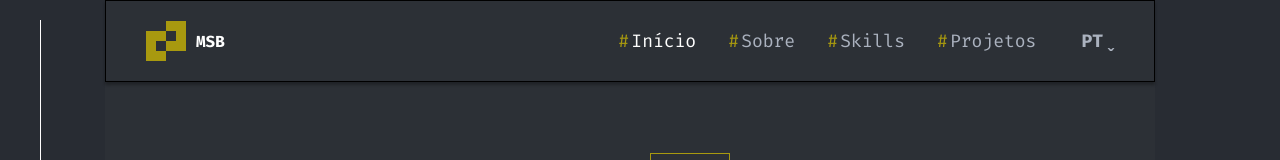
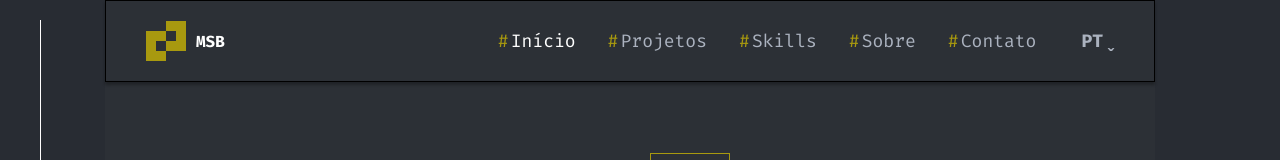
Before and after one commit to marconesdb/novo_portifolio, a React (Vite) app: page / in a window 1280 px wide. Shown: the top 160 px of the page. Built offline with nearby package versions, Linux system fonts and the light colour scheme.

Commit message:
Correção dos Links da Navbar

```diff
--- a/src/components/Header/Header.tsx
+++ b/src/components/Header/Header.tsx
@@ -54,9 +54,10 @@ const Header: React.FC = () => {
         <NavMenu isOpen={isOpen}>
           <Nav>
             <NavItemHome href="#início">Início</NavItemHome>
+            <NavItem href="#projetos">Projetos</NavItem>
+            <NavItem href="#skills">Skills</NavItem>
             <NavItem href="#sobre">Sobre</NavItem>
-            <NavItem href="#skills">Skills</NavItem>
-            <NavItem href="#projetos">Projetos</NavItem>
+            <NavItem href="#contato">Contato</NavItem>
             <Dropdown>
               <DropdownToggle onClick={toggleDropdown}>
                 PT
--- a/src/sections/Home/Home.styles.ts
+++ b/src/sections/Home/Home.styles.ts
@@ -18,6 +18,7 @@ export const ContentWrapper = styled.div`
   justify-content: space-between;
   width: 100%;
   max-width: 1200px; /* Ajuste conforme necessário */
+
 `;
 
 export const TextSection = styled.div`
@@ -38,6 +39,7 @@ export const ImageSection = styled.div`
   gap: 10px; /* Espaço entre as imagens, ajuste conforme necessário */
   padding: 0px;
   margin-right: -90px;
+
 `;
 
 export const Logo = styled.div`
```
